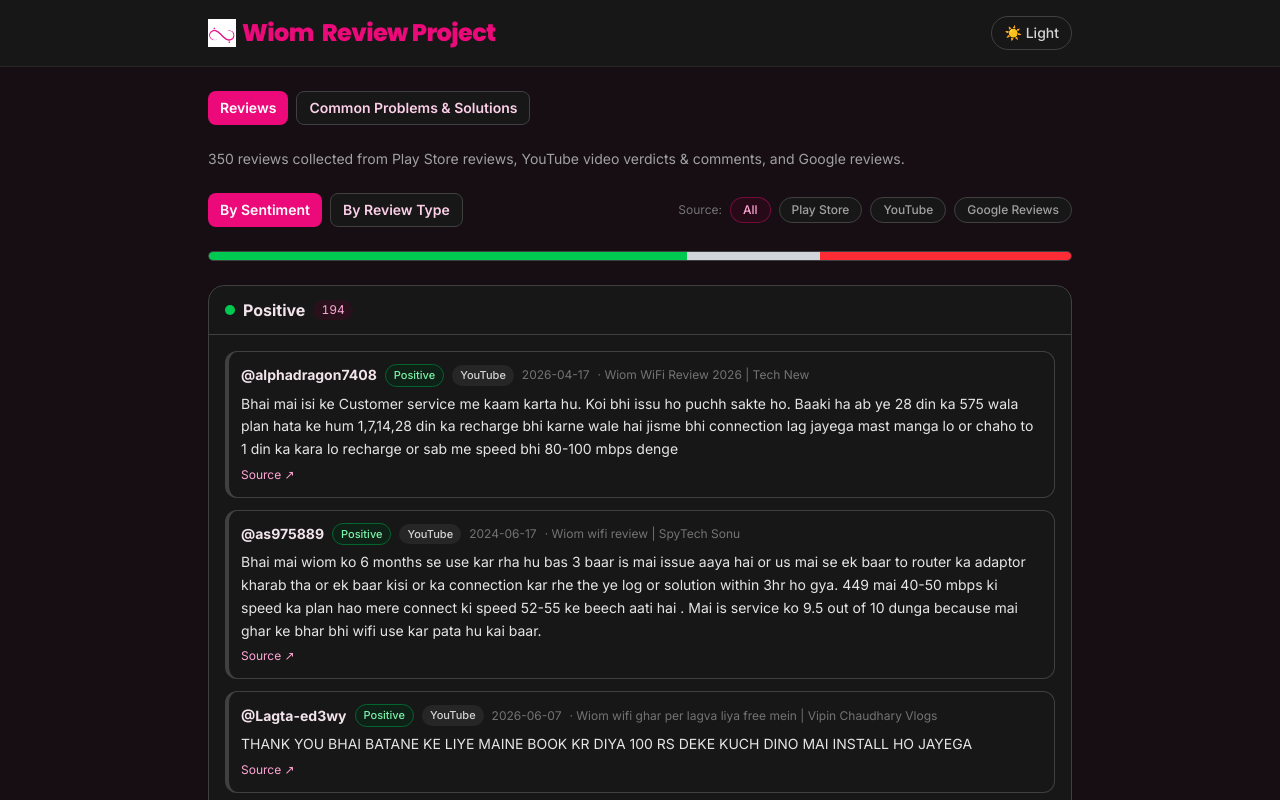
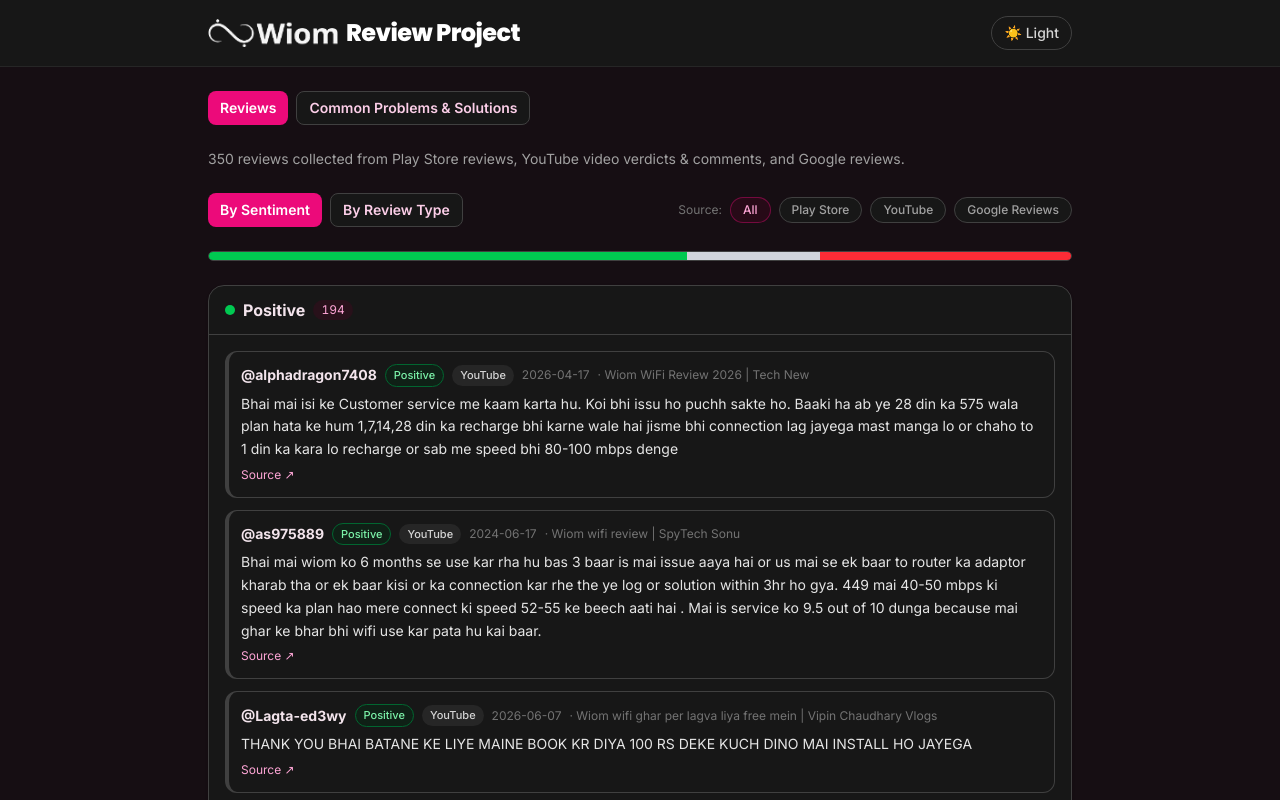
Before and after one commit to MC-git-lab/Wiom-review, a Next.js app: page / in a window 1280 px wide. Both pictures are taken after a click on the button "🌙 Dark". Shown: the top 800 px of the page. Built offline with nearby package versions, Linux system fonts and the light colour scheme.

Commit message:
Add dark-mode Wiom logo variant and make header text white in dark mode
Swaps to a white icon+wordmark image in dark mode (cropped/keyed
transparent from the uploaded asset) instead of the pink icon + pink
text combo, and "Review Project" turns white in dark mode too.

```diff
--- a/app/WiomLogo.tsx
+++ b/app/WiomLogo.tsx
@@ -3,8 +3,17 @@ import Image from "next/image";
 export default function WiomLogo({ className = "" }: { className?: string }) {
   return (
     <span className={`inline-flex items-center gap-1.5 ${className}`}>
-      <Image src="/wiom-logo.png" alt="Wiom" width={28} height={28} />
-      <span className="font-logo text-2xl font-extrabold tracking-tight text-[#ec0a7a]">Wiom</span>
+      <span className="inline-flex items-center gap-1.5 dark:hidden">
+        <Image src="/wiom-logo.png" alt="Wiom" width={28} height={28} />
+        <span className="font-logo text-2xl font-extrabold tracking-tight text-[#ec0a7a]">Wiom</span>
+      </span>
+      <Image
+        src="/wiom-logo-dark.png"
+        alt="Wiom"
+        width={130}
+        height={28}
+        className="hidden dark:block"
+      />
     </span>
   );
 }
--- a/app/page.tsx
+++ b/app/page.tsx
@@ -9,7 +9,7 @@ export default function Page() {
       <header className="border-b border-pink-100 bg-white dark:border-neutral-800 dark:bg-neutral-900">
         <div className="mx-auto max-w-4xl px-4 py-4 flex items-center gap-2">
           <WiomLogo />
-          <span className="font-logo text-2xl font-extrabold tracking-tight text-[#ec0a7a]">
+          <span className="font-logo text-2xl font-extrabold tracking-tight text-[#ec0a7a] dark:text-white">
             Review Project
           </span>
           <ThemeToggle />
```
Also changed, not shown: public/wiom-logo-dark.png (added).
